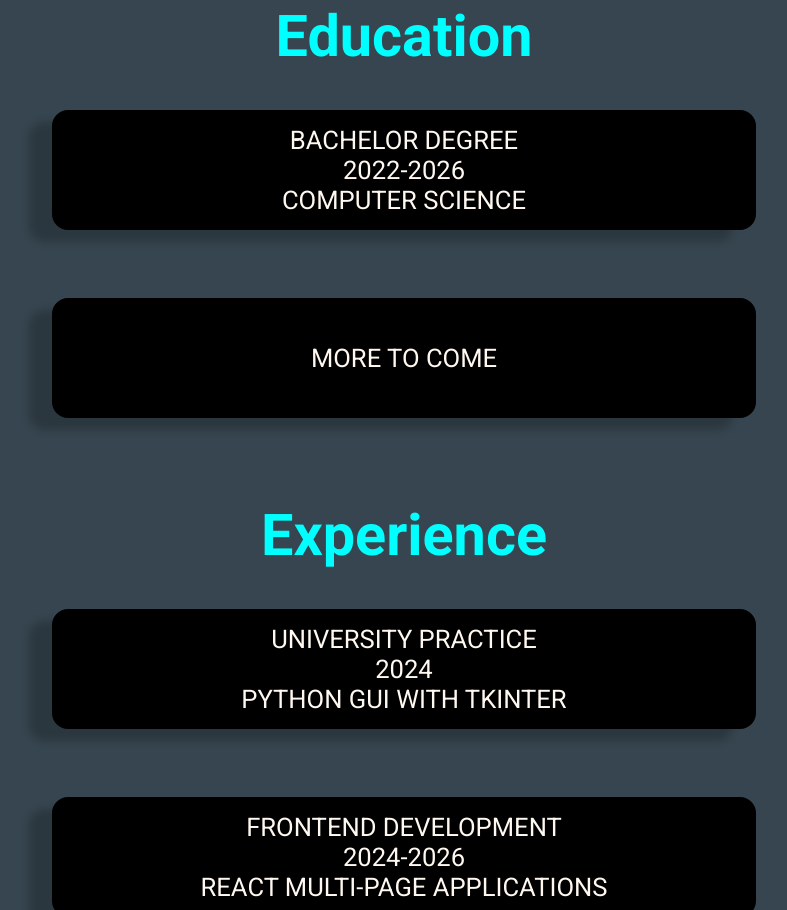
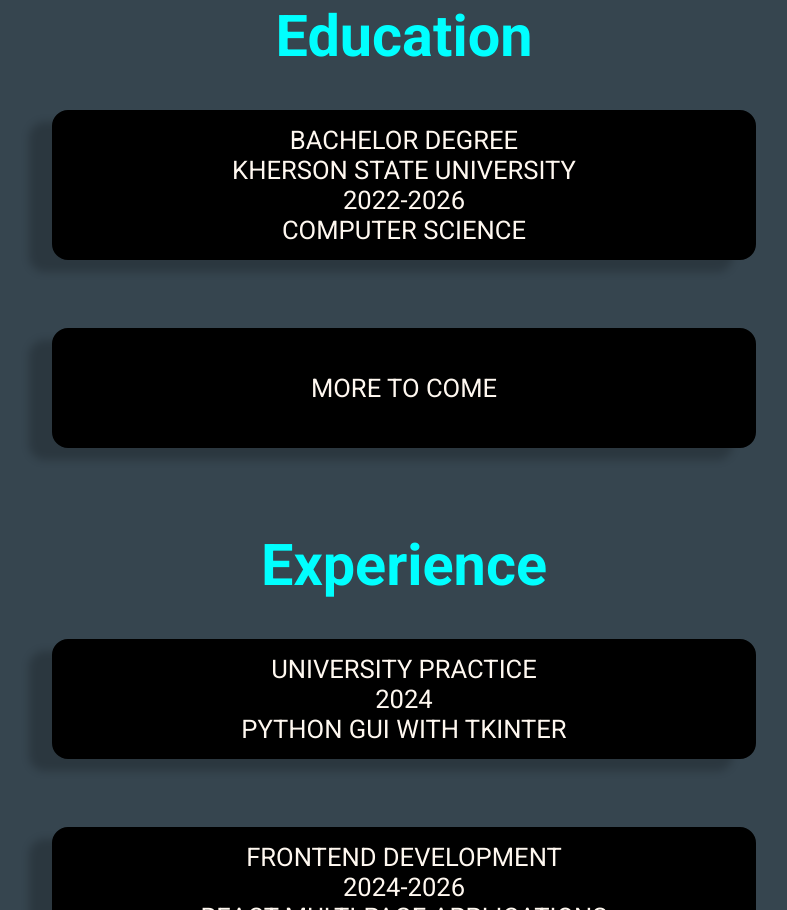
Before and after one commit to vl-be/cv, a plain HTML site: page index.html in a window 1280 px wide. Shown: the part 1975-2885 px from the top of the page, without its empty margins (236-1023 px from the left). Drawn offline with nearby package versions, Linux system fonts and the light colour scheme.

Commit message:
Update index.html

```diff
--- a/index.html
+++ b/index.html
@@ -117,6 +117,7 @@
                 <div class="upper edu">
                     <p>
                         <span>Bachelor Degree</span>
+                        <span>Kherson State University</span>
                         <span>2022-2026</span>
                         <span>Computer Science</span>
                     </p>
```
